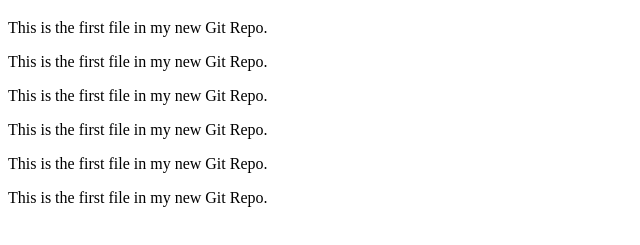
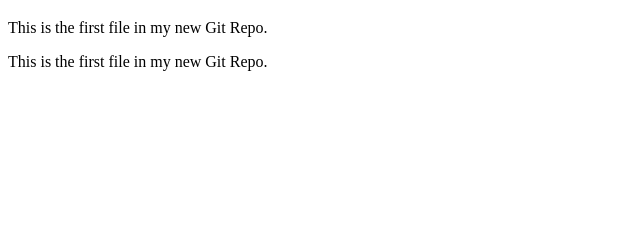
Before and after one commit to akshenoy/Test-Git, a plain HTML site: page index.html in a window 1280 px wide. Shown: the part 61-306 px from the top of the page, without its empty margins (0-640 px from the left). Drawn offline with Linux system fonts and the light colour scheme.

Commit message:
New updates to index.html have been added

```diff
--- a/index.html
+++ b/index.html
@@ -7,10 +7,7 @@
 
 <h1>Hello world!</h1>
 <p>This is the first file in my new Git Repo.</p>
-<p>This is the first file in my new Git Repo.</p>
-<p>This is the first file in my new Git Repo.</p>
-<p>This is the first file in my new Git Repo.</p>
-<p>This is the first file in my new Git Repo.</p>
+
 <p>This is the first file in my new Git Repo.</p>
 
 </body>
```
